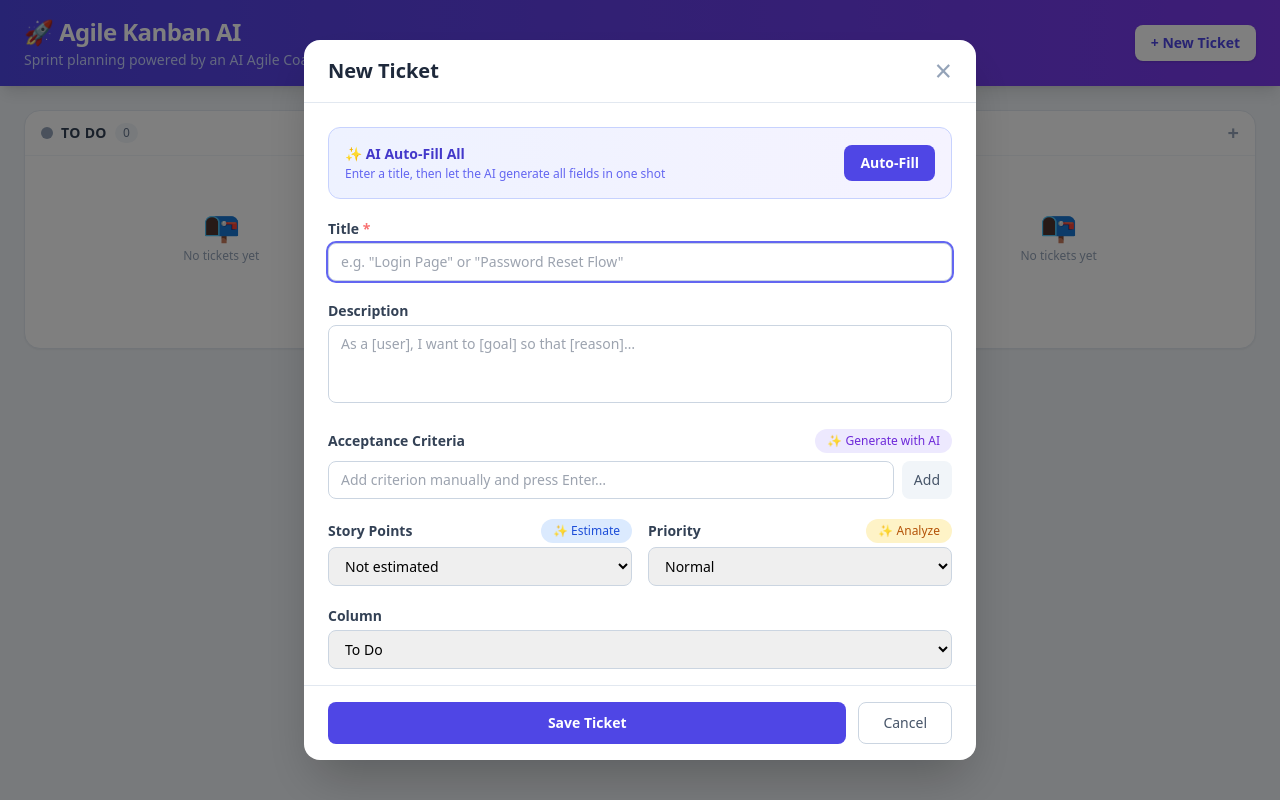
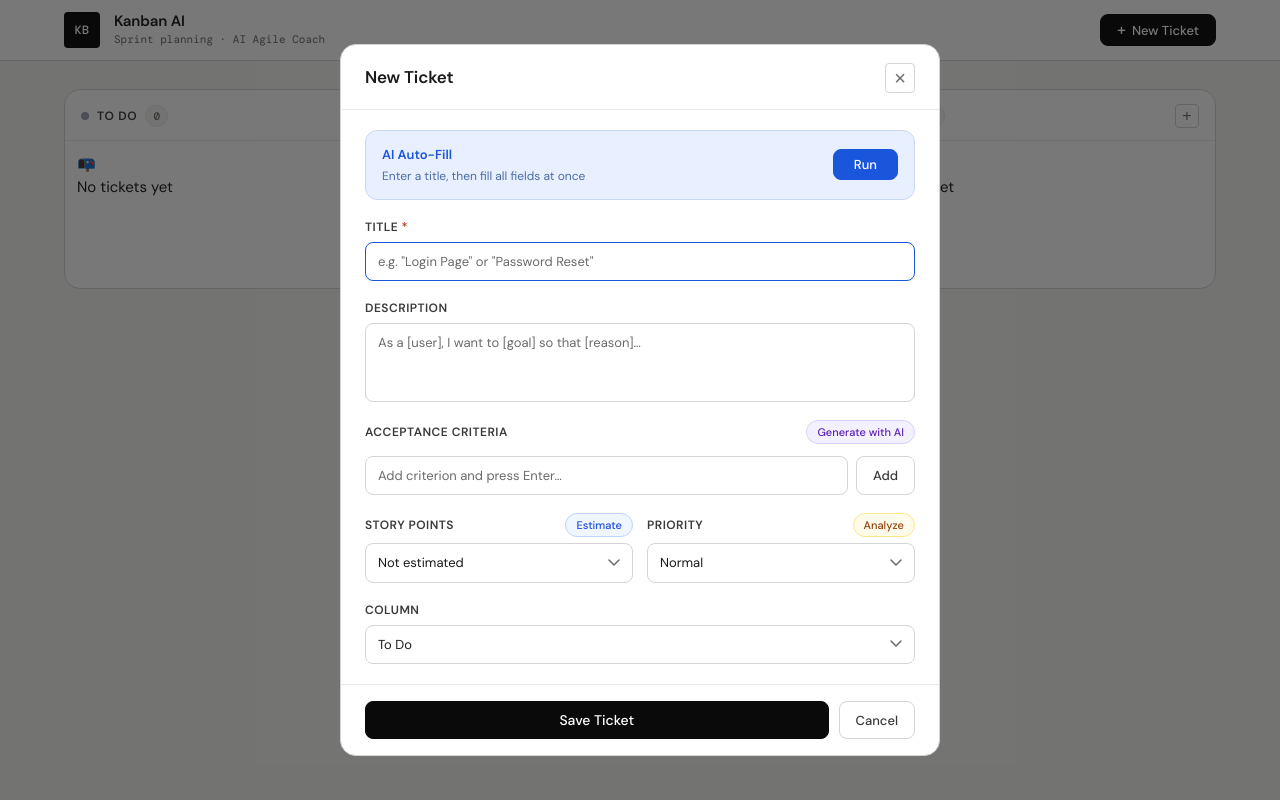
Before and after one commit to ombapodra95/SmartBacklog, a website: page public/index.html in a window 1280 px wide. Both pictures are taken after a click on the button "+ New Ticket". Drawn offline with nearby package versions, Linux system fonts and the light colour scheme; no server answers.

Commit message:
Update index.html

```diff
--- a/public/index.html
+++ b/public/index.html
@@ -3,161 +3,147 @@
 <head>
   <meta charset="UTF-8" />
   <meta name="viewport" content="width=device-width, initial-scale=1.0" />
-  <title>Agile Kanban AI</title>
-  <script src="https://cdn.tailwindcss.com"></script>
-  <style>
-    .ticket-card.dragging { opacity: 0.4; transform: rotate(2deg); }
-    .drop-zone.drag-over  { background-color: #eef2ff; border: 2px dashed #6366f1; border-radius: 0.75rem; }
-    .line-clamp-2 {
-      display: -webkit-box;
-      -webkit-line-clamp: 2;
-      -webkit-box-orient: vertical;
-      overflow: hidden;
-    }
-  </style>
+  <title>Kanban AI</title>
+  <link rel="preconnect" href="https://fonts.googleapis.com">
+  <link rel="preconnect" href="https://fonts.gstatic.com" crossorigin>
+  <link href="https://fonts.googleapis.com/css2?family=DM+Mono:wght@400;500&family=DM+Sans:wght@300;400;500;600&display=swap" rel="stylesheet">
+  <link rel="stylesheet" href="style.css" />
 </head>
-<body class="bg-slate-100 min-h-screen font-sans">
+<body>
 
-  <!-- Header -->
-  <header class="bg-gradient-to-r from-indigo-600 to-violet-600 text-white shadow-lg">
-    <div class="max-w-7xl mx-auto px-6 py-4 flex items-center justify-between">
-      <div>
-        <h1 class="text-2xl font-bold tracking-tight">🚀 Agile Kanban AI</h1>
-        <p class="text-indigo-200 text-sm mt-0.5">Sprint planning powered by an AI Agile Coach</p>
+  <header class="header">
+    <div class="header-inner">
+      <div class="header-brand">
+        <span class="brand-mark">KB</span>
+        <div>
+          <h1 class="brand-title">Kanban AI</h1>
+          <p class="brand-sub">Sprint planning · AI Agile Coach</p>
+        </div>
       </div>
-      <button onclick="openModal()"
-        class="bg-white text-indigo-600 font-semibold px-4 py-2 rounded-lg shadow hover:bg-indigo-50 transition text-sm">
-        + New Ticket
+      <button onclick="openModal()" class="btn btn-primary">
+        <span class="btn-icon">+</span> New Ticket
       </button>
     </div>
   </header>
 
-  <!-- Kanban Board -->
-  <main class="max-w-7xl mx-auto px-6 py-6">
-    <div class="grid grid-cols-1 md:grid-cols-3 gap-6">
+  <main class="board-outer">
+    <div class="board-grid">
 
       <!-- To Do -->
-      <div class="bg-white rounded-2xl shadow-sm border border-slate-200 flex flex-col">
-        <div class="px-4 py-3 border-b border-slate-100 flex items-center justify-between">
-          <div class="flex items-center gap-2">
-            <span class="w-3 h-3 rounded-full bg-slate-400 inline-block"></span>
-            <h2 class="font-semibold text-slate-700 text-sm uppercase tracking-wide">To Do</h2>
-            <span id="count-todo" class="bg-slate-100 text-slate-500 text-xs font-medium px-2 py-0.5 rounded-full">0</span>
+      <div class="column" data-status="todo">
+        <div class="column-header">
+          <div class="column-header-left">
+            <span class="col-dot dot-todo"></span>
+            <h2 class="col-label">To Do</h2>
+            <span class="col-count" id="count-todo">0</span>
           </div>
-          <button onclick="openModal(null,'todo')" class="text-slate-400 hover:text-indigo-500 text-xl font-bold leading-none">+</button>
+          <button onclick="openModal(null,'todo')" class="col-add-btn" title="Add ticket">+</button>
         </div>
-        <div id="column-todo" class="drop-zone p-3 flex-1 min-h-48 space-y-2 overflow-y-auto"
-          ondragover="onDragOver(event)" ondragleave="onDragLeave(event)" ondrop="onDrop(event,'todo')"></div>
+        <div
+          id="column-todo"
+          class="drop-zone"
+          ondragover="onDragOver(event)"
+          ondragleave="onDragLeave(event)"
+          ondrop="onDrop(event,'todo')"
+        ></div>
       </div>
 
       <!-- In Progress -->
-      <div class="bg-white rounded-2xl shadow-sm border border-slate-200 flex flex-col">
-        <div class="px-4 py-3 border-b border-slate-100 flex items-center justify-between">
-          <div class="flex items-center gap-2">
-            <span class="w-3 h-3 rounded-full bg-blue-400 inline-block"></span>
-            <h2 class="font-semibold text-slate-700 text-sm uppercase tracking-wide">In Progress</h2>
-            <span id="count-inprogress" class="bg-blue-50 text-blue-500 text-xs font-medium px-2 py-0.5 rounded-full">0</span>
+      <div class="column" data-status="inprogress">
+        <div class="column-header">
+          <div class="column-header-left">
+            <span class="col-dot dot-inprogress"></span>
+            <h2 class="col-label">In Progress</h2>
+            <span class="col-count count-inprogress" id="count-inprogress">0</span>
           </div>
-          <button onclick="openModal(null,'inprogress')" class="text-slate-400 hover:text-indigo-500 text-xl font-bold leading-none">+</button>
+          <button onclick="openModal(null,'inprogress')" class="col-add-btn" title="Add ticket">+</button>
         </div>
-        <div id="column-inprogress" class="drop-zone p-3 flex-1 min-h-48 space-y-2 overflow-y-auto"
-          ondragover="onDragOver(event)" ondragleave="onDragLeave(event)" ondrop="onDrop(event,'inprogress')"></div>
+        <div
+          id="column-inprogress"
+          class="drop-zone"
+          ondragover="onDragOver(event)"
+          ondragleave="onDragLeave(event)"
+          ondrop="onDrop(event,'inprogress')"
+        ></div>
       </div>
 
       <!-- Done -->
-      <div class="bg-white rounded-2xl shadow-sm border border-slate-200 flex flex-col">
-        <div class="px-4 py-3 border-b border-slate-100 flex items-center justify-between">
-          <div class="flex items-center gap-2">
-            <span class="w-3 h-3 rounded-full bg-emerald-400 inline-block"></span>
-            <h2 class="font-semibold text-slate-700 text-sm uppercase tracking-wide">Done</h2>
-            <span id="count-done" class="bg-emerald-50 text-emerald-600 text-xs font-medium px-2 py-0.5 rounded-full">0</span>
+      <div class="column" data-status="done">
+        <div class="column-header">
+          <div class="column-header-left">
+            <span class="col-dot dot-done"></span>
+            <h2 class="col-label">Done</h2>
+            <span class="col-count count-done" id="count-done">0</span>
           </div>
-          <button onclick="openModal(null,'done')" class="text-slate-400 hover:text-indigo-500 text-xl font-bold leading-none">+</button>
+          <button onclick="openModal(null,'done')" class="col-add-btn" title="Add ticket">+</button>
         </div>
-        <div id="column-done" class="drop-zone p-3 flex-1 min-h-48 space-y-2 overflow-y-auto"
-          ondragover="onDragOver(event)" ondragleave="onDragLeave(event)" ondrop="onDrop(event,'done')"></div>
+        <div
+          id="column-done"
+          class="drop-zone"
+          ondragover="onDragOver(event)"
+          ondragleave="onDragLeave(event)"
+          ondrop="onDrop(event,'done')"
+        ></div>
       </div>
 
     </div>
   </main>
 
-  <!-- Modal -->
-  <div id="modal" class="fixed inset-0 bg-black/50 hidden z-40 flex items-center justify-center p-4"
-    onclick="handleModalBackdrop(event)">
-    <div class="bg-white rounded-2xl shadow-2xl w-full max-w-2xl max-h-[90vh] flex flex-col">
+  <!-- ── Modal ── -->
+  <div id="modal" class="modal-overlay hidden" onclick="handleModalBackdrop(event)">
+    <div class="modal-box">
 
-      <!-- Modal Header -->
-      <div class="px-6 py-4 border-b border-slate-200 flex items-center justify-between flex-shrink-0">
-        <h2 id="modal-title" class="text-xl font-bold text-slate-800">New Ticket</h2>
-        <button onclick="closeModal()" class="text-slate-400 hover:text-slate-600 text-3xl leading-none">&times;</button>
+      <div class="modal-header">
+        <h2 id="modal-title" class="modal-heading">New Ticket</h2>
+        <button onclick="closeModal()" class="modal-close">&times;</button>
       </div>
 
-      <!-- Modal Body -->
-      <div class="p-6 space-y-5 overflow-y-auto flex-1">
+      <div class="modal-body">
 
-        <!-- AI Auto-Fill Banner -->
-        <div class="bg-gradient-to-r from-indigo-50 to-violet-50 border border-indigo-200 rounded-xl p-4 flex items-center justify-between gap-4">
-          <div>
-            <p class="font-semibold text-indigo-700 text-sm">✨ AI Auto-Fill All</p>
-            <p class="text-indigo-500 text-xs mt-0.5">Enter a title, then let the AI generate all fields in one shot</p>
+        <!-- AI Auto-Fill -->
+        <div class="ai-banner">
+          <div class="ai-banner-text">
+            <p class="ai-banner-title">AI Auto-Fill</p>
+            <p class="ai-banner-desc">Enter a title, then fill all fields at once</p>
           </div>
-          <button onclick="aiAutoFillAll()"
-            class="flex-shrink-0 bg-indigo-600 text-white px-4 py-2 rounded-lg text-sm font-semibold hover:bg-indigo-700 transition">
-            Auto-Fill
-          </button>
+          <button onclick="aiAutoFillAll()" class="btn btn-ai">Run</button>
         </div>
 
         <!-- Title -->
-        <div>
-          <label class="block text-sm font-semibold text-slate-700 mb-1">
-            Title <span class="text-red-400">*</span>
-          </label>
-          <input id="ticket-title" type="text" placeholder='e.g. "Login Page" or "Password Reset Flow"'
-            class="w-full border border-slate-300 rounded-lg px-3 py-2 text-sm focus:outline-none focus:ring-2 focus:ring-indigo-500" />
+        <div class="field">
+          <label class="field-label">Title <span class="required">*</span></label>
+          <input id="ticket-title" type="text" class="input" placeholder='e.g. "Login Page" or "Password Reset"' />
         </div>
 
         <!-- Description -->
-        <div>
-          <label class="block text-sm font-semibold text-slate-700 mb-1">Description</label>
-          <textarea id="ticket-description" rows="3"
-            placeholder="As a [user], I want to [goal] so that [reason]…"
-            class="w-full border border-slate-300 rounded-lg px-3 py-2 text-sm focus:outline-none focus:ring-2 focus:ring-indigo-500 resize-none"></textarea>
+        <div class="field">
+          <label class="field-label">Description</label>
+          <textarea id="ticket-description" rows="3" class="input textarea"
+            placeholder="As a [user], I want to [goal] so that [reason]…"></textarea>
         </div>
 
         <!-- Acceptance Criteria -->
-        <div>
-          <div class="flex items-center justify-between mb-2">
-            <label class="text-sm font-semibold text-slate-700">Acceptance Criteria</label>
-            <button onclick="aiGenerateCriteria()"
-              class="text-xs bg-violet-100 text-violet-700 px-3 py-1 rounded-full font-medium hover:bg-violet-200 transition">
-              ✨ Generate with AI
-            </button>
+        <div class="field">
+          <div class="field-row">
+            <label class="field-label">Acceptance Criteria</label>
+            <button onclick="aiGenerateCriteria()" class="chip-btn chip-violet">Generate with AI</button>
           </div>
-          <div id="criteria-list" class="space-y-2 mb-2"></div>
-          <div class="flex gap-2">
-            <input id="criteria-input" type="text" placeholder="Add criterion manually and press Enter…"
-              onkeydown="handleCriteriaKey(event)"
-              class="flex-1 border border-slate-300 rounded-lg px-3 py-2 text-sm focus:outline-none focus:ring-2 focus:ring-indigo-500" />
-            <button onclick="addCriteriaManually()"
-              class="bg-slate-100 text-slate-600 px-3 py-2 rounded-lg text-sm hover:bg-slate-200 transition font-medium">
-              Add
-            </button>
+          <div id="criteria-list" class="criteria-list"></div>
+          <div class="criteria-add-row">
+            <input id="criteria-input" type="text" class="input" placeholder="Add criterion and press Enter…"
+              onkeydown="handleCriteriaKey(event)" />
+            <button onclick="addCriteriaManually()" class="btn btn-ghost">Add</button>
           </div>
         </div>
 
         <!-- Story Points & Priority -->
-        <div class="grid grid-cols-2 gap-4">
-          <!-- Story Points -->
-          <div>
-            <div class="flex items-center justify-between mb-1">
-              <label class="text-sm font-semibold text-slate-700">Story Points</label>
-              <button onclick="aiEstimatePoints()"
-                class="text-xs bg-blue-100 text-blue-700 px-3 py-1 rounded-full font-medium hover:bg-blue-200 transition">
-                ✨ Estimate
-              </button>
+        <div class="two-col">
+          <div class="field">
+            <div class="field-row">
+              <label class="field-label">Story Points</label>
+              <button onclick="aiEstimatePoints()" class="chip-btn chip-blue">Estimate</button>
             </div>
-            <select id="ticket-points"
-              class="w-full border border-slate-300 rounded-lg px-3 py-2 text-sm focus:outline-none focus:ring-2 focus:ring-indigo-500">
+            <select id="ticket-points" class="input select">
               <option value="">Not estimated</option>
               <option value="1">1 — Trivial</option>
               <option value="2">2 — Simple</option>
@@ -166,66 +152,54 @@
               <option value="8">8 — Large</option>
               <option value="13">13 — Complex</option>
             </select>
-            <p id="points-reasoning" class="mt-1 text-xs text-slate-400 italic hidden"></p>
+            <p id="points-reasoning" class="reasoning hidden"></p>
           </div>
 
-          <!-- Priority -->
-          <div>
-            <div class="flex items-center justify-between mb-1">
-              <label class="text-sm font-semibold text-slate-700">Priority</label>
-              <button onclick="aiAnalyzePriority()"
-                class="text-xs bg-amber-100 text-amber-700 px-3 py-1 rounded-full font-medium hover:bg-amber-200 transition">
-                ✨ Analyze
-              </button>
+          <div class="field">
+            <div class="field-row">
+              <label class="field-label">Priority</label>
+              <button onclick="aiAnalyzePriority()" class="chip-btn chip-amber">Analyze</button>
             </div>
-            <select id="ticket-priority"
-              class="w-full border border-slate-300 rounded-lg px-3 py-2 text-sm focus:outline-none focus:ring-2 focus:ring-indigo-500">
+            <select id="ticket-priority" class="input select">
               <option value="normal">Normal</option>
               <option value="urgent">Urgent</option>
               <option value="blocking">Blocking</option>
             </select>
-            <p id="priority-reasoning" class="mt-1 text-xs text-slate-400 italic hidden"></p>
+            <p id="priority-reasoning" class="reasoning hidden"></p>
           </div>
         </div>
 
-        <!-- Column selector -->
-        <div>
-          <label class="block text-sm font-semibold text-slate-700 mb-1">Column</label>
-          <select id="ticket-status"
-            class="w-full border border-slate-300 rounded-lg px-3 py-2 text-sm focus:outline-none focus:ring-2 focus:ring-indigo-500">
+        <!-- Column -->
+        <div class="field">
+          <label class="field-label">Column</label>
+          <select id="ticket-status" class="input select">
             <option value="todo">To Do</option>
             <option value="inprogress">In Progress</option>
             <option value="done">Done</option>
           </select>
         </div>
 
-      </div><!-- /body -->
+      </div>
 
-      <!-- Modal Footer -->
-      <div class="px-6 py-4 border-t border-slate-200 flex gap-3 flex-shrink-0">
-        <button onclick="saveTicket()"
-          class="flex-1 bg-indigo-600 text-white py-2.5 rounded-lg font-semibold text-sm hover:bg-indigo-700 transition">
-          Save Ticket
-        </button>
-        <button onclick="closeModal()"
-          class="px-6 py-2.5 border border-slate-300 rounded-lg text-slate-600 text-sm hover:bg-slate-50 transition">
-          Cancel
-        </button>
+      <div class="modal-footer">
+        <button onclick="saveTicket()" class="btn btn-primary btn-wide">Save Ticket</button>
+        <button onclick="closeModal()" class="btn btn-ghost">Cancel</button>
       </div>
+
     </div>
   </div>
 
-  <!-- Loading Overlay -->
-  <div id="loading" class="fixed inset-0 bg-black/40 hidden z-50 flex items-center justify-center">
-    <div class="bg-white rounded-2xl px-8 py-6 text-center shadow-2xl">
-      <div class="w-10 h-10 border-4 border-indigo-500 border-t-transparent rounded-full animate-spin mx-auto mb-3"></div>
-      <p id="loading-text" class="text-slate-700 font-medium text-sm">AI is thinking…</p>
+  <!-- Loading -->
+  <div id="loading" class="loading-overlay hidden">
+    <div class="loading-box">
+      <div class="spinner"></div>
+      <p id="loading-text" class="loading-text">AI is thinking…</p>
     </div>
   </div>
 
   <!-- Toast -->
-  <div id="toast" class="fixed bottom-5 right-5 hidden z-50">
-    <div id="toast-inner" class="px-4 py-3 rounded-xl shadow-lg text-sm font-medium text-white"></div>
+  <div id="toast" class="toast hidden">
+    <div id="toast-inner" class="toast-inner"></div>
   </div>
 
   <script src="app.js"></script>
```
